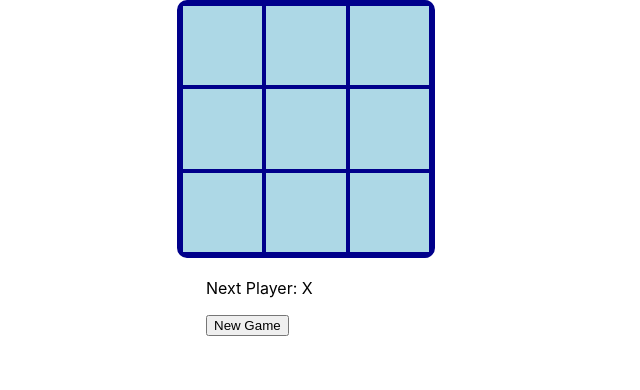
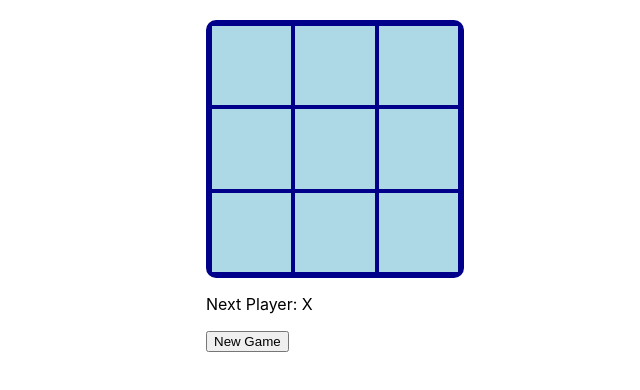
Before and after one commit to wdportman/tictactoe, a React (Create React App) app: page / in a window 1280 px wide. Shown: the top 390 px of the page, without its empty margins (334-974 px from the left). Built offline with nearby package versions, Linux system fonts and the light colour scheme.

Commit message:
Refactor styling to stylesheet

```diff
--- a/package.json
+++ b/package.json
@@ -6,6 +6,7 @@
     "@testing-library/jest-dom": "^5.11.9",
     "@testing-library/react": "^11.2.5",
     "@testing-library/user-event": "^12.7.3",
+    "classnames": "^2.2.6",
     "react": "^17.0.1",
     "react-dom": "^17.0.1",
     "react-scripts": "4.0.3",
--- a/src/components/Board.jsx
+++ b/src/components/Board.jsx
@@ -1,22 +1,12 @@
 import React from 'react';
 import Square from './Square';
-
-const style = {
-  border: '4px solid darkblue',
-  borderRadius: '10px',
-  width: '250px',
-  height: '250px',
-  margin: '0 auto',
-  display: 'grid',
-  gridTemplate: 'repeat(3, 1fr) / repeat(3, 1fr)'
-};
 
 export default function Board(props) {
 
   const { squares, onClick } = props;
 
   return (
-    <div style={style}>
+    <div className="board">
       {squares.map((square, i) => (
         <Square key={i} value={square} onClick={() => onClick(i)} />
       ))}
--- a/src/components/Game.jsx
+++ b/src/components/Game.jsx
@@ -1,11 +1,6 @@
 import React, {useState} from 'react';
 import Board from './Board';
 import { usePlayGame } from '../hooks/usePlayGame';
-
-const styles = {
-  width: '200px',
-  margin: '20px auto'
-};
 
 export default function Game() {
 
@@ -29,21 +24,17 @@ export default function Game() {
     setXIsNext(!xIsNext);
   };
 
-  const jumpTo = () => {
-
-  };
-
   const renderMoves = () => {
     return <button onClick={() => setBoard(Array(9).fill(null))}>New Game</button>
   };
 
   return (
-    <>
+    <div className="game">
       <Board squares={board} onClick={handleClick}></Board>
-      <div style={styles}>
+      <div>
         <p>{winner ? 'Winner: ' + winner : 'Next Player: ' + (xIsNext ? 'X' : 'O')}</p>
         {renderMoves()}
       </div>
-    </>
+    </div>
   )
 };
--- a/src/components/Square.jsx
+++ b/src/components/Square.jsx
@@ -2,19 +2,10 @@ import React from 'react';
 
 export default function Square(props) {
 
-  const style = {
-    background: 'lightblue',
-    border: '2px solid darkblue',
-    fontSize: '30px',
-    fontWeight: '800',
-    cursor: 'pointer',
-    outline: 'none'
-  };
-
   const {onClick, value} = props;
 
   return (
-    <button style={style} onClick = {onClick}>
+    <button className="square" onClick = {onClick}>
     {value}
   </button>
   )
--- a/src/index.css
+++ b/src/index.css
@@ -3,11 +3,28 @@ body {
   font-family: -apple-system, BlinkMacSystemFont, 'Segoe UI', 'Roboto', 'Oxygen',
     'Ubuntu', 'Cantarell', 'Fira Sans', 'Droid Sans', 'Helvetica Neue',
     sans-serif;
-  -webkit-font-smoothing: antialiased;
-  -moz-osx-font-smoothing: grayscale;
 }
 
-code {
-  font-family: source-code-pro, Menlo, Monaco, Consolas, 'Courier New',
-    monospace;
+.board {
+  border: 4px solid darkblue;
+  border-radius: 10px;
+  width: 250px;
+  height: 250px;
+  margin: 0 auto;
+  display: grid;
+  grid-template: repeat(3, 1fr) / repeat(3, 1fr);
 }
+
+.game {
+  width: 200px;
+  margin: 20px auto;
+}
+
+.square {
+  background: lightblue;
+  border: 2px solid darkblue;
+  font-size: 30px;
+  font-weight: 800;
+  cursor: pointer;
+  outline: none;
+}
```
Also changed, not shown: 1 other file (tests, documents, lock files or other folders).
